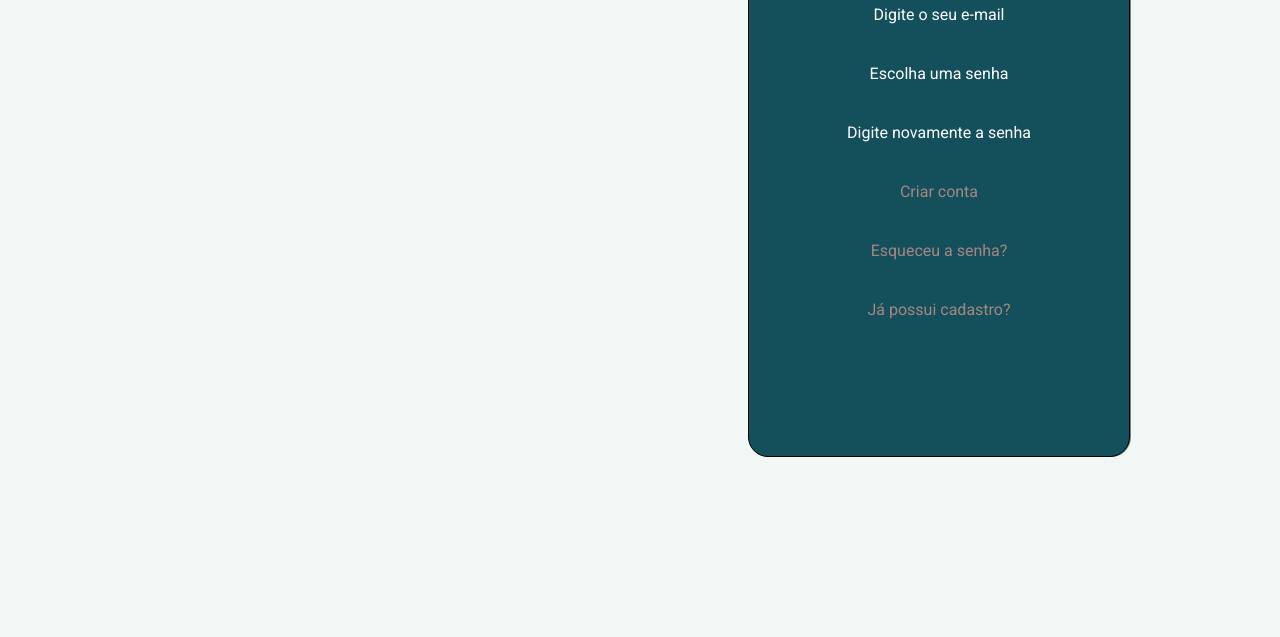
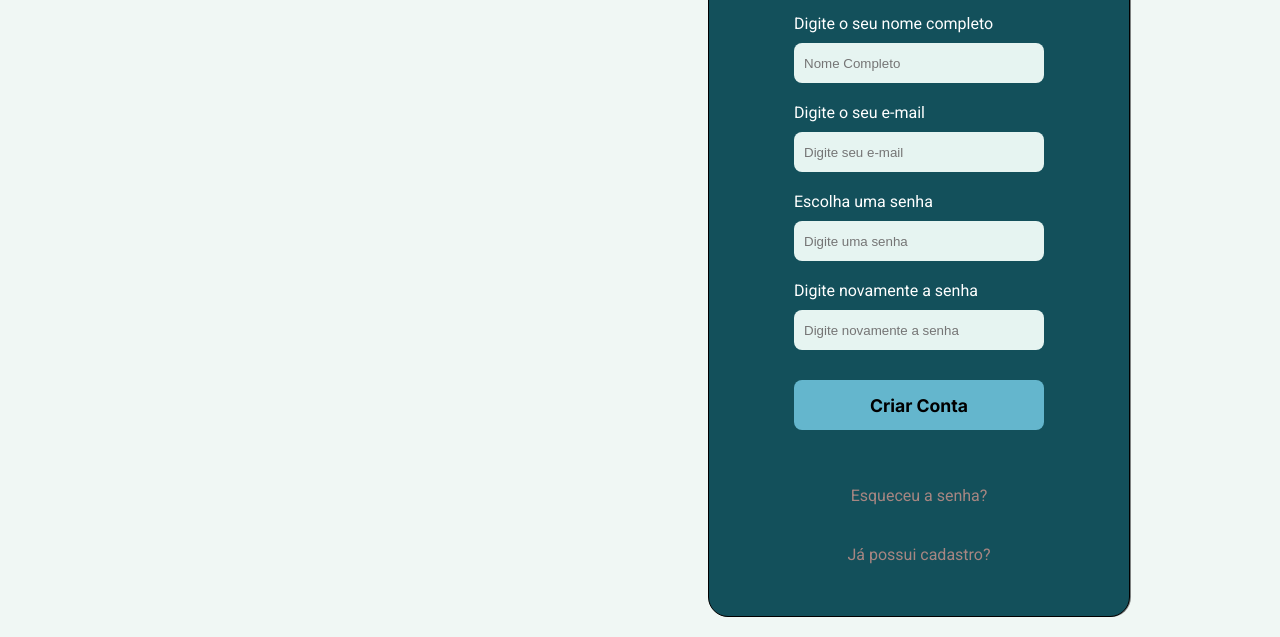
Before and after one commit to sangonvi/veterinarySystem, a plain HTML site: page pag002.html in a window 1280 px wide. Shown: the part 295-932 px from the top of the page. Before the commit the page ends 800 px from the top, so only its background shows below. Drawn offline with Linux system fonts and the light colour scheme.

Commit message:
Alterações no CSS

```diff
--- a/pag002.html
+++ b/pag002.html
@@ -14,12 +14,27 @@
             <a href="#">Contato</a>
         </nav>
        </header>
-       <main>
-        <p>Digite o seu nome completo</p>
-        <p>Digite o seu e-mail</p>
-        <p>Escolha uma senha</p>
-        <p>Digite novamente a senha</p>
-        <p><a href="#">Criar conta</a></p>
+       <main class="conta" id="novo">
+        <p class="login">Criar uma conta</p>
+        <form action="cadastro.php" method="post" autocomplete="on">
+            <div class="usuario">
+                <label for="inome">Digite o seu nome completo</label><br>
+                <input type="text" name="nome" id="inome" placeholder="Nome Completo" required/>
+            </div>
+
+            <div>
+                <label for="iemail">Digite o seu e-mail</label><br>
+                <input type="email" name="email" id="iemail" placeholder="Digite seu e-mail" required/>
+            </div>
+
+            <div class="content-password">
+                <label for="isen">Escolha uma senha</label><br>
+                <input type="password" name="sen" id="isen" placeholder="Digite uma senha" required/><br>
+                <label for="isen">Digite novamente a senha</label><br>
+                <input type="password" name="sen" id="isen" placeholder="Digite novamente a senha" required/>
+            </div>
+            <input type="submit" value="Criar Conta" class="botao">
+        </form>
         <p><a href="#">Esqueceu a senha?</a></p>
         <p><a href="pag001.html">Já possui cadastro?</a></p>
        </main>
--- a/style.css
+++ b/style.css
@@ -33,37 +33,48 @@ header {
     font-weight: bold;
 }
 
-header > nav > p, a {
+header nav p, a {
     color:#040404;
     padding: 30px;
     text-decoration: none;
 }
 
-main {
+main.conta {
+
+  background-color: var(--cor03);
+  color: white;
+  padding: 30px;
+  border: 1px solid black;
+  border-radius: 20px;
+  box-shadow: 1px 0px #00000079;
+  text-align: center;
+  float: right;
+}
+
+main.conta#antigo {
     margin: 20px 150px 20px 20px;
-    background-color: var(--cor03);
     min-width: 320px;
     max-width: 400px;
     height: 500px;
-    color: white;
-    padding: 30px;
-    border: 1px solid black;
-    border-radius: 20px;
-    box-shadow: 1px 0px #00000079;
-    text-align: center;
-    float: right;
 }
 
-main > p {
+main.conta#novo {
+  margin: 20px 150px 20px 20px;
+  min-width: 360px;
+  max-width: 420px;
+  height: 660px;
+}
+
+main.conta p {
     padding: 20px;
 }
 
-main > p > a {
+main.conta p a {
     text-decoration:none;
     color: var(--cor04);
 }
 
-main > p.login {
+main.conta p.login {
     padding: 20px;
     font-weight: bold;
     font-size: 2em;
@@ -73,12 +84,21 @@ main > p.login {
 form {
     width: fit-content;
     margin: 0px auto;
+    margin-bottom: 6px;
+    display: flex;
+    flex-direction:column;
+    float: center;
+    text-align: left;
+    padding: 10px;
+
 }
 
-input {
+
+form input {
     height: 40px;
     border-radius: 8px;
     width: 250px;
+    margin-top: 10px;
     margin-bottom: 20px;
     border: 0px;
     background-color: #e6f4f1;
@@ -88,11 +108,6 @@ input::-webkit-input-placeholder {
     padding-left: 10px;
 }
 
-label {
-    float: left;
-    text-align: left;
-    margin-bottom: 6px;
-}
 
 .botao {
     background-color: #64b6cd;
```
Also changed, not shown: pag001.html (+4 -4 lines).
